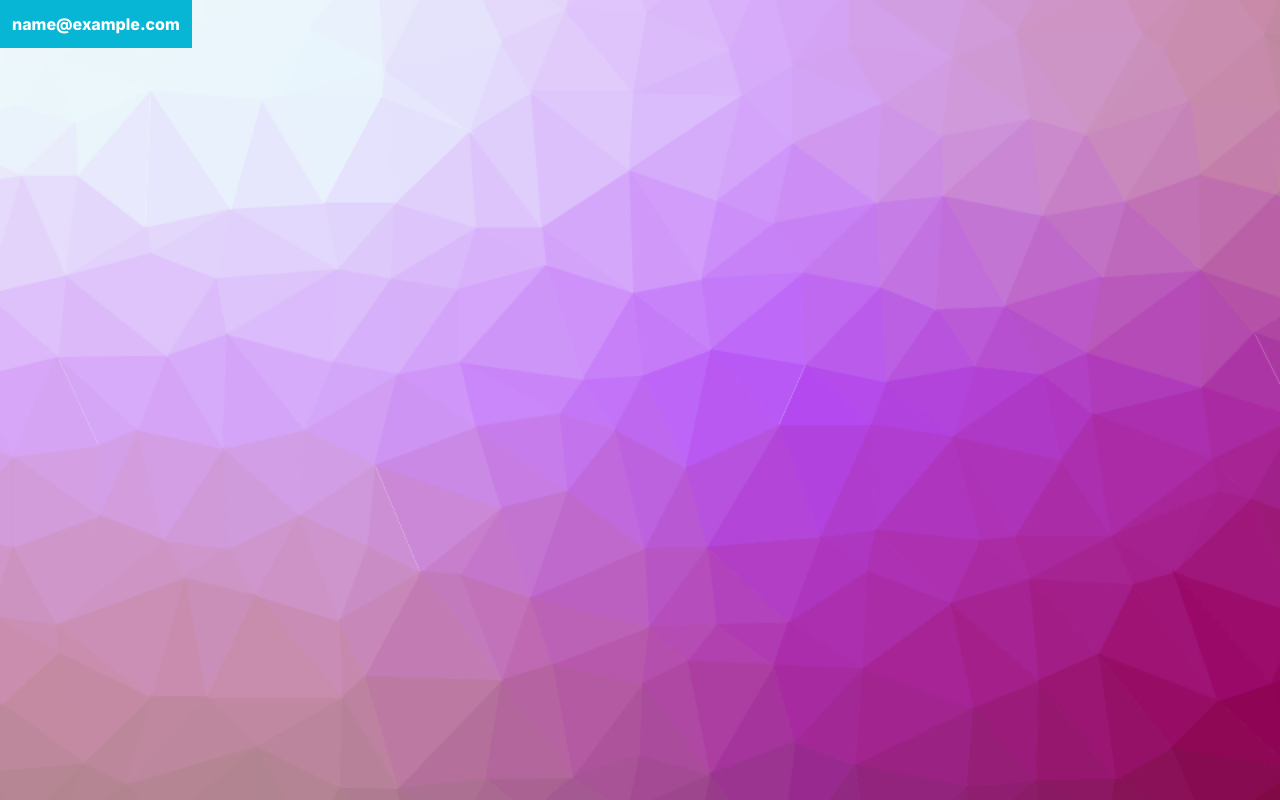
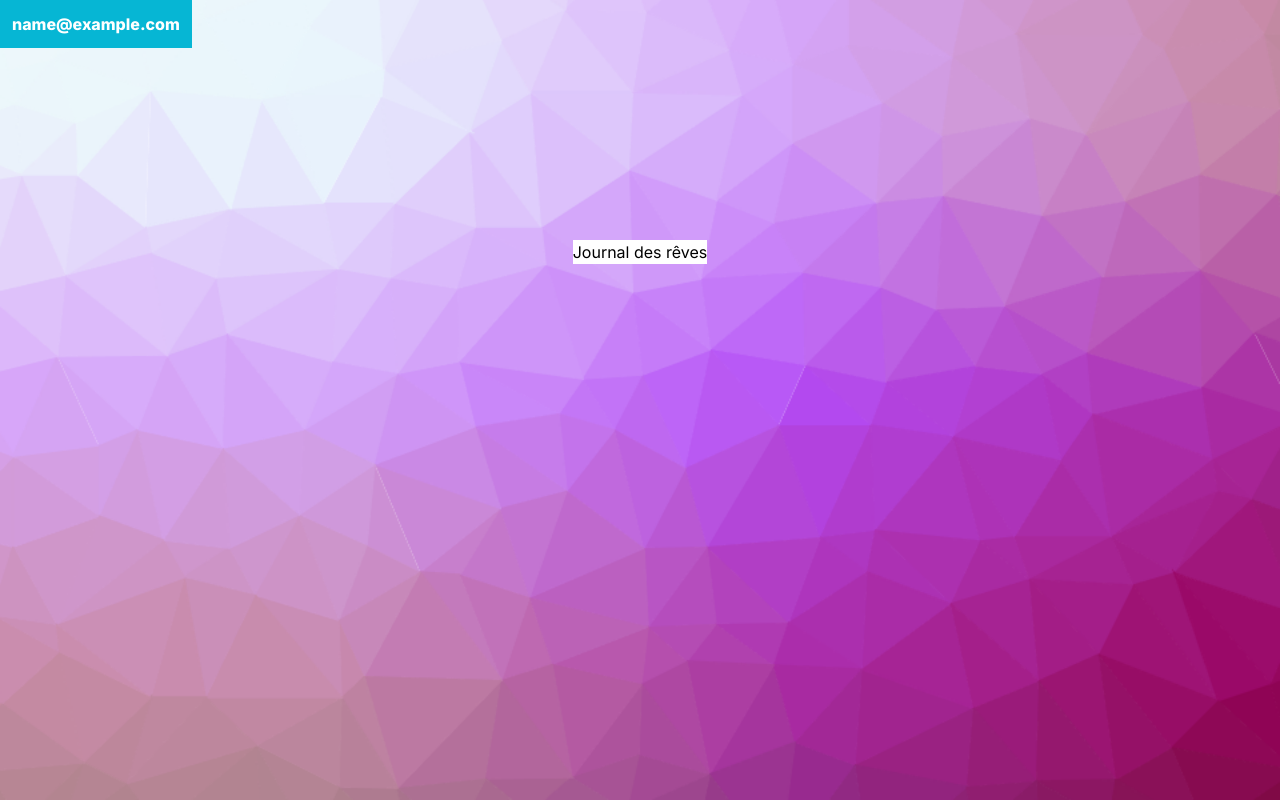
Before and after one commit to RayanEreteo/dreamjournal, a Next.js app: page /main in a window 1280 px wide. Built offline with nearby package versions, Linux system fonts and the light colour scheme; no server answers; sample sign-in values are in the browser's storage.

Commit message:
création composant dreamjournal

```diff
--- a/components/Dreamjournal.jsx
+++ b/components/Dreamjournal.jsx
@@ -4,8 +4,12 @@ import { useState } from "react";
 
 function Dreamjournal() {
   return (
-    <div className="dreamjournal">
-
+    <div className="dreamjournal w-fit h-fit m-auto bg-white relative top-[30vh]">
+      <div className="form-container">
+        <form>
+            <h1>Journal des rêves</h1>
+        </form>
+      </div>
     </div>
   )
 }
--- a/components/Profilemenu.jsx
+++ b/components/Profilemenu.jsx
@@ -14,7 +14,7 @@ function Profilemenu({ userdata }) {
   }
 
   return (
-    <div className="profile-menu-container fixed">
+    <div className="profile-menu-container fixed absolute">
         <button
           className="open-profile-button bg-cyan-500 text-white font-extrabold p-3"
           onClick={() => {
--- a/components/UI/LoginUI.jsx
+++ b/components/UI/LoginUI.jsx
@@ -32,11 +32,12 @@ function LoginUI() {
       .then((res) => res.json())
       .then((data) => {
         setserverResponse(data);
-        setloading(false);
         if (data.success === true) {
           localStorage.setItem('auth_token', data.token)
           localStorage.setItem("user_data",JSON.stringify(data.user_data))
           push("/main")
+        }else{
+          setloading(false);
         }
       })
       .catch((error) => {
@@ -115,15 +116,6 @@ function LoginUI() {
       </div>
       <div
         className={`register-response mt-6 text-white bg-red-500 w-[100vw] text-center ${
-          fromSource == "main" ? "block" : "hidden"
-        }`}
-      >
-        <p>
-          Votre jeton de connexion a expiré.
-        </p>
-      </div>
-      <div
-        className={`register-response mt-6 text-white bg-red-500 w-[100vw] text-center ${
           fromSource == "update" ? "block" : "hidden"
         }`}
       >
--- a/components/UI/MainUI.jsx
+++ b/components/UI/MainUI.jsx
@@ -8,7 +8,7 @@ function MainUI() {
   const { userdata } = useAuth();
 
   return (
-    <div className="dashboard">
+    <div className="dashboard min-h-screen">
       <Profilemenu userdata={userdata}/>
       <Dreamjournal />
     </div>
```
